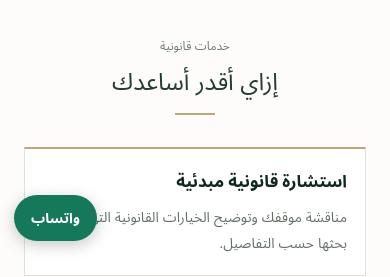
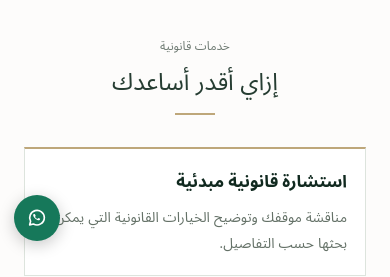
Before and after one commit to mamdouh-hazem/lawyer, a plain HTML site: page index.html in a window 390 px wide. Shown: the part 589-866 px from the top of the page. Drawn offline with Linux system fonts and the light colour scheme.

Commit message:
Make WhatsApp contact button compact on mobile

```diff
--- a/index.html
+++ b/index.html
@@ -42,6 +42,10 @@ html,body,#root{margin:0;min-height:100%}body{background:var(--ds-page)}.law-sit
 .law-site .law-whatsapp-float:hover{filter:brightness(.92)}
 .law-site .law-whatsapp-float:focus-visible{outline:3px solid #bea77a;outline-offset:3px}
 @media(max-width:767px){.law-site .law-help-grid{grid-template-columns:1fr;gap:12px}.law-site .law-help-card{padding:18px}.law-site .law-whatsapp-float{inset-inline-end:14px;bottom:14px;min-height:46px;padding:0 17px}}
+
+.law-site .law-whatsapp-float{box-sizing:border-box;width:48px;height:48px;min-height:48px;padding:0;border-radius:50%;font-size:0}
+.law-site .law-whatsapp-float svg{display:block;flex:0 0 auto}
+@media(max-width:767px){.law-site .law-whatsapp-float{width:46px;height:46px;min-height:46px;padding:0}}
 </style>
 </head>
 <body>
@@ -121,7 +125,7 @@ function shell(inner,route){
     +'<header class="law-top"><div class="law-identity">'+crest()+'<div><strong>'+esc(C.name)+'</strong><span>للمحاماة والاستشارات القانونية</span></div></div>'+nav+'</header>'
     +inner
     +'<footer class="law-footer"><div class="law-footer-main"><div><h2>المحامي '+esc(C.name)+'</h2><p>'+esc(C.footer.tagline)+'</p></div><div><a href="tel:'+esc(C.phone)+'"><bdi>'+esc(C.phone)+'</bdi></a><a href="mailto:'+esc(C.email)+'" target="_blank" rel="noopener noreferrer"><bdi>'+esc(C.email)+'</bdi></a></div></div><p class="law-disclaimer">'+esc(C.footer.disclaimer)+'</p><footer class="file-closing">'+esc(C.footer.closing)+'</footer></footer>'
-    +'</main><a class="law-whatsapp-float" href="'+esc(whatsappLink('مرحبًا، أريد الاستفسار عن استشارة قانونية.'))+'" target="_blank" rel="noopener noreferrer" aria-label="تواصل مع المحامي عبر واتساب">واتساب</a></div>';
+    +'</main><a class="law-whatsapp-float" href="'+esc(whatsappLink('مرحبًا، أريد الاستفسار عن استشارة قانونية.'))+'" target="_blank" rel="noopener noreferrer" aria-label="تواصل مع المحامي عبر واتساب"><svg viewBox="0 0 24 24" width="22" height="22" aria-hidden="true" focusable="false"><path d="M20 11.6a8 8 0 0 1-11.9 6.9L4 19.5l1-3.9A8 8 0 1 1 20 11.6Z" fill="none" stroke="currentColor" stroke-width="1.8" stroke-linejoin="round"/><path d="M8.5 7.7c-.4.3-.7.8-.7 1.3 0 .7.5 1.6 1.1 2.4 1 1.2 2.2 2.1 3.5 2.7.6.3 1.3.5 1.8.4.5-.1 1-.6 1.1-1.1l.1-.6-1.8-.9-.7.8c-.2.2-.5.2-.8.1-.8-.4-1.5-1-2-1.7-.2-.3-.3-.6 0-.8l.5-.6-.8-1.8-.6-.2Z" fill="currentColor"/></svg></a></div>';
 }
 function render(){
   var h=location.hash.replace(/^#/,'')||'/';
```
